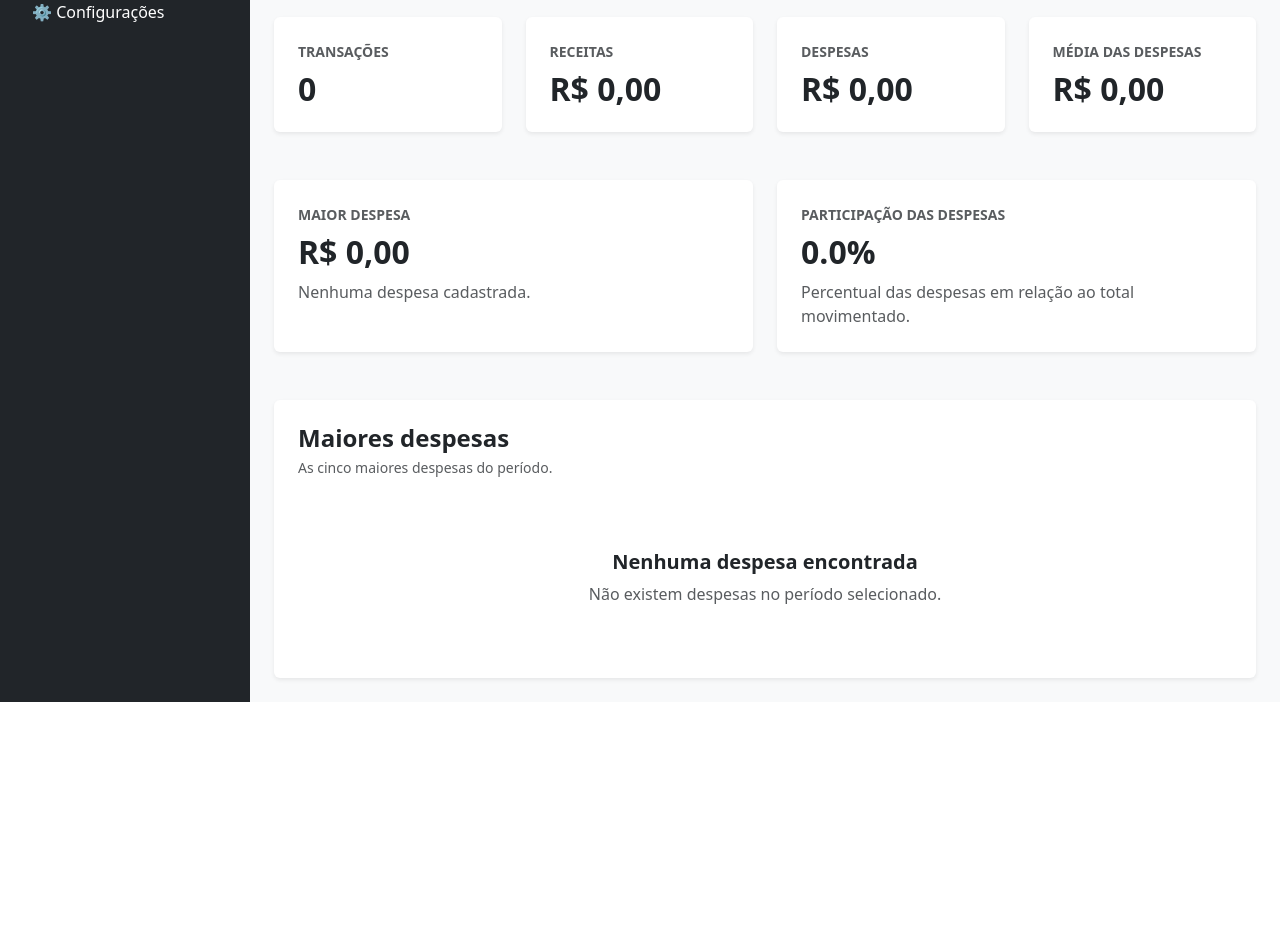
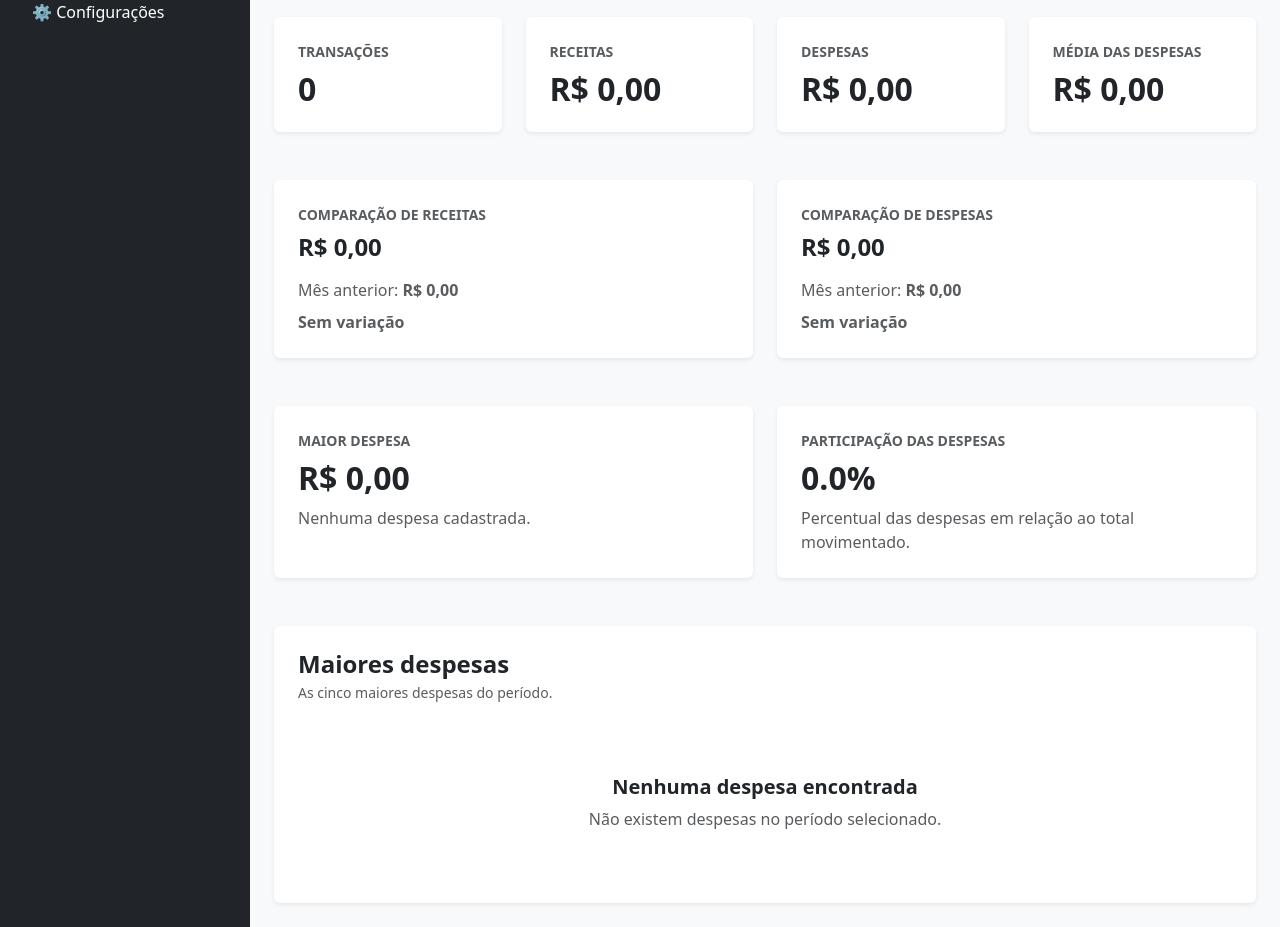
Before and after one commit to AndreFilipe12/FinanFacil, a Django app: page /analises/ in a window 1280 px wide. Shown: the part 395-1322 px from the top of the page. Before the commit the page ends 1097 px from the top, so only its background shows below. Run offline with Django 5.2, Linux system fonts and the light colour scheme; data that the repository does not hold is empty.

Commit message:
Atualizar projeto

```diff
--- a/financeiro/views.py
+++ b/financeiro/views.py
@@ -284,6 +284,18 @@ def analises(request):
 
             'maiores_despesas': [],
 
+            'receitas_mes_atual': 0,
+
+            'receitas_mes_anterior': 0,
+
+            'variacao_receitas': 0,
+
+            'despesas_mes_atual': 0,
+
+            'despesas_mes_anterior': 0,
+
+            'variacao_despesas': 0,
+
             'data_inicio': data_inicio,
 
             'data_fim': data_fim,
@@ -312,6 +324,15 @@ def analises(request):
 
     df['valor'] = pd.to_numeric(
         df['valor']
+    )
+
+
+    # ==========================================
+    # CONVERTE DATA
+    # ==========================================
+
+    df['data'] = pd.to_datetime(
+        df['data']
     )
 
 
@@ -432,6 +453,107 @@ def analises(request):
 
 
     # ==========================================
+    # COMPARAÇÃO MENSAL
+    # ==========================================
+
+    df['mes'] = df['data'].dt.to_period('M')
+
+
+    ultimo_mes = df['mes'].max()
+
+
+    mes_anterior = (
+        ultimo_mes - 1
+    )
+
+
+    # ==========================================
+    # DADOS DO ÚLTIMO MÊS
+    # ==========================================
+
+    dados_mes_atual = df[
+        df['mes'] == ultimo_mes
+    ]
+
+
+    # ==========================================
+    # DADOS DO MÊS ANTERIOR
+    # ==========================================
+
+    dados_mes_anterior = df[
+        df['mes'] == mes_anterior
+    ]
+
+
+    # ==========================================
+    # RECEITAS DOS MESES
+    # ==========================================
+
+    receitas_mes_atual = dados_mes_atual[
+        dados_mes_atual['tipo'] == 'receita'
+    ]['valor'].sum()
+
+
+    receitas_mes_anterior = dados_mes_anterior[
+        dados_mes_anterior['tipo'] == 'receita'
+    ]['valor'].sum()
+
+
+    # ==========================================
+    # DESPESAS DOS MESES
+    # ==========================================
+
+    despesas_mes_atual = dados_mes_atual[
+        dados_mes_atual['tipo'] == 'despesa'
+    ]['valor'].sum()
+
+
+    despesas_mes_anterior = dados_mes_anterior[
+        dados_mes_anterior['tipo'] == 'despesa'
+    ]['valor'].sum()
+
+
+    # ==========================================
+    # VARIAÇÃO DAS RECEITAS
+    # ==========================================
+
+    if receitas_mes_anterior > 0:
+
+        variacao_receitas = (
+            (
+                receitas_mes_atual -
+                receitas_mes_anterior
+            )
+            /
+            receitas_mes_anterior
+        ) * 100
+
+    else:
+
+        variacao_receitas = 0
+
+
+    # ==========================================
+    # VARIAÇÃO DAS DESPESAS
+    # ==========================================
+
+    if despesas_mes_anterior > 0:
+
+        variacao_despesas = (
+            (
+                despesas_mes_atual -
+                despesas_mes_anterior
+            )
+            /
+            despesas_mes_anterior
+        ) * 100
+
+    else:
+
+        variacao_despesas = 0
+
+
+    # ==========================================
     # CONTEXTO
     # ==========================================
 
@@ -460,6 +582,24 @@ def analises(request):
 
         'maiores_despesas':
             maiores_despesas,
+
+        'receitas_mes_atual':
+            receitas_mes_atual,
+
+        'receitas_mes_anterior':
+            receitas_mes_anterior,
+
+        'variacao_receitas':
+            variacao_receitas,
+
+        'despesas_mes_atual':
+            despesas_mes_atual,
+
+        'despesas_mes_anterior':
+            despesas_mes_anterior,
+
+        'variacao_despesas':
+            variacao_despesas,
 
         'data_inicio':
             data_inicio,
--- a/templates/analises.html
+++ b/templates/analises.html
@@ -247,6 +247,123 @@ Análises - FinanFácil
 
 </div>
 
+<!-- COMPARAÇÃO MENSAL -->
+<div class="row g-4 mb-5">
+
+    <!-- RECEITAS -->
+    <div class="col-lg-6">
+
+        <div class="card border-0 shadow-sm h-100">
+
+            <div class="card-body p-4">
+
+                <p class="text-muted small fw-semibold mb-2">
+                    COMPARAÇÃO DE RECEITAS
+                </p>
+
+                <h4 class="fw-bold mb-3">
+                    R$ {{ receitas_mes_atual|moeda_brasileira }}
+                </h4>
+
+                <p class="text-muted mb-2">
+                    Mês anterior:
+                    <strong>
+                        R$ {{ receitas_mes_anterior|moeda_brasileira }}
+                    </strong>
+                </p>
+
+                {% if variacao_receitas > 0 %}
+
+                    <span class="text-success fw-semibold">
+                        ↑ {{ variacao_receitas|floatformat:1 }}%
+                    </span>
+
+                    <span class="text-muted small">
+                        em relação ao mês anterior
+                    </span>
+
+                {% elif variacao_receitas < 0 %}
+
+                    <span class="text-danger fw-semibold">
+                        ↓ {{ variacao_receitas|floatformat:1 }}%
+                    </span>
+
+                    <span class="text-muted small">
+                        em relação ao mês anterior
+                    </span>
+
+                {% else %}
+
+                    <span class="text-muted fw-semibold">
+                        Sem variação
+                    </span>
+
+                {% endif %}
+
+            </div>
+
+        </div>
+
+    </div>
+
+
+    <!-- DESPESAS -->
+    <div class="col-lg-6">
+
+        <div class="card border-0 shadow-sm h-100">
+
+            <div class="card-body p-4">
+
+                <p class="text-muted small fw-semibold mb-2">
+                    COMPARAÇÃO DE DESPESAS
+                </p>
+
+                <h4 class="fw-bold mb-3">
+                    R$ {{ despesas_mes_atual|moeda_brasileira }}
+                </h4>
+
+                <p class="text-muted mb-2">
+                    Mês anterior:
+                    <strong>
+                        R$ {{ despesas_mes_anterior|moeda_brasileira }}
+                    </strong>
+                </p>
+
+                {% if variacao_despesas > 0 %}
+
+                    <span class="text-danger fw-semibold">
+                        ↑ {{ variacao_despesas|floatformat:1 }}%
+                    </span>
+
+                    <span class="text-muted small">
+                        em relação ao mês anterior
+                    </span>
+
+                {% elif variacao_despesas < 0 %}
+
+                    <span class="text-success fw-semibold">
+                        ↓ {{ variacao_despesas|floatformat:1 }}%
+                    </span>
+
+                    <span class="text-muted small">
+                        em relação ao mês anterior
+                    </span>
+
+                {% else %}
+
+                    <span class="text-muted fw-semibold">
+                        Sem variação
+                    </span>
+
+                {% endif %}
+
+            </div>
+
+        </div>
+
+    </div>
+
+</div>
 
 <!-- ========================================== -->
 <!-- ANÁLISES PRINCIPAIS -->
```
